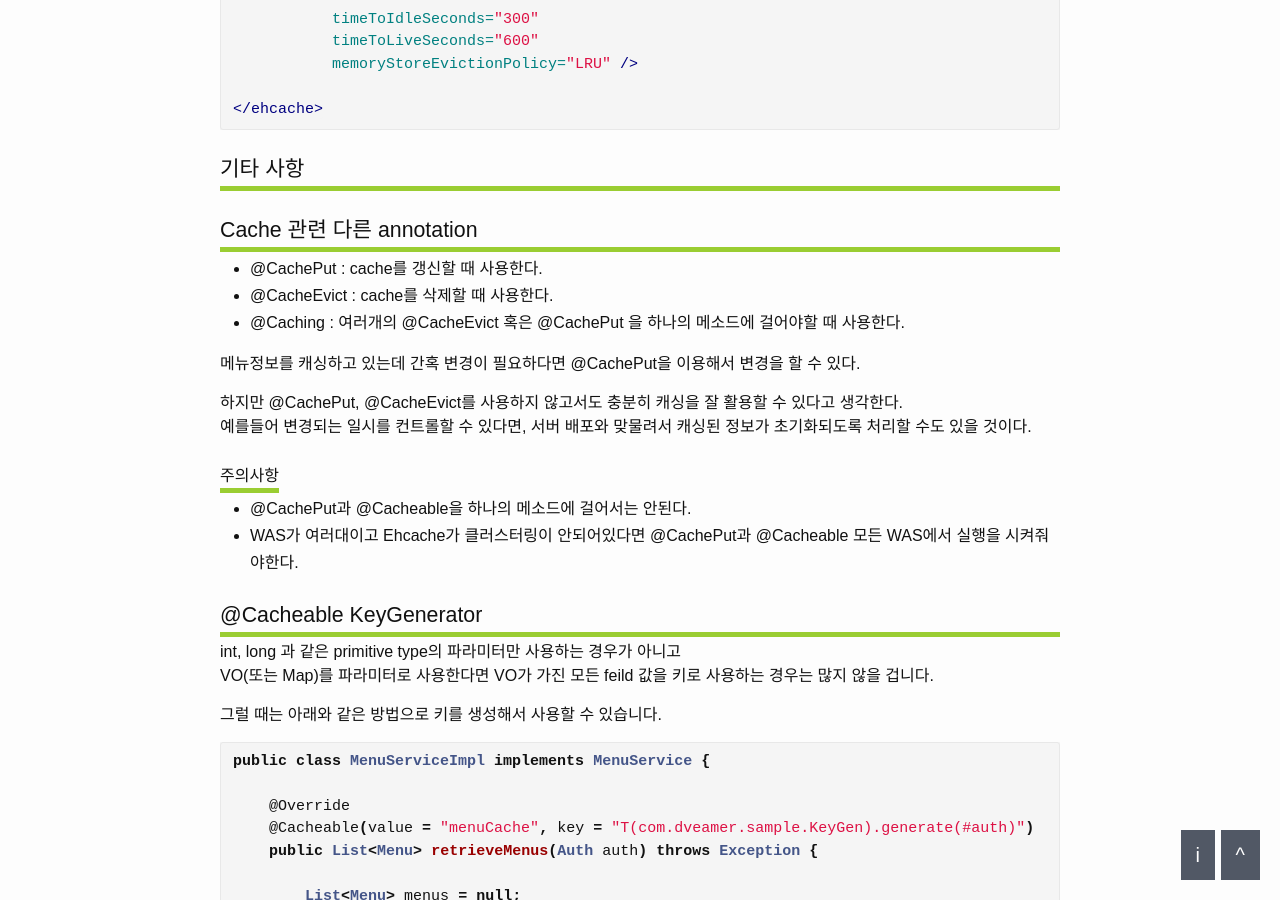
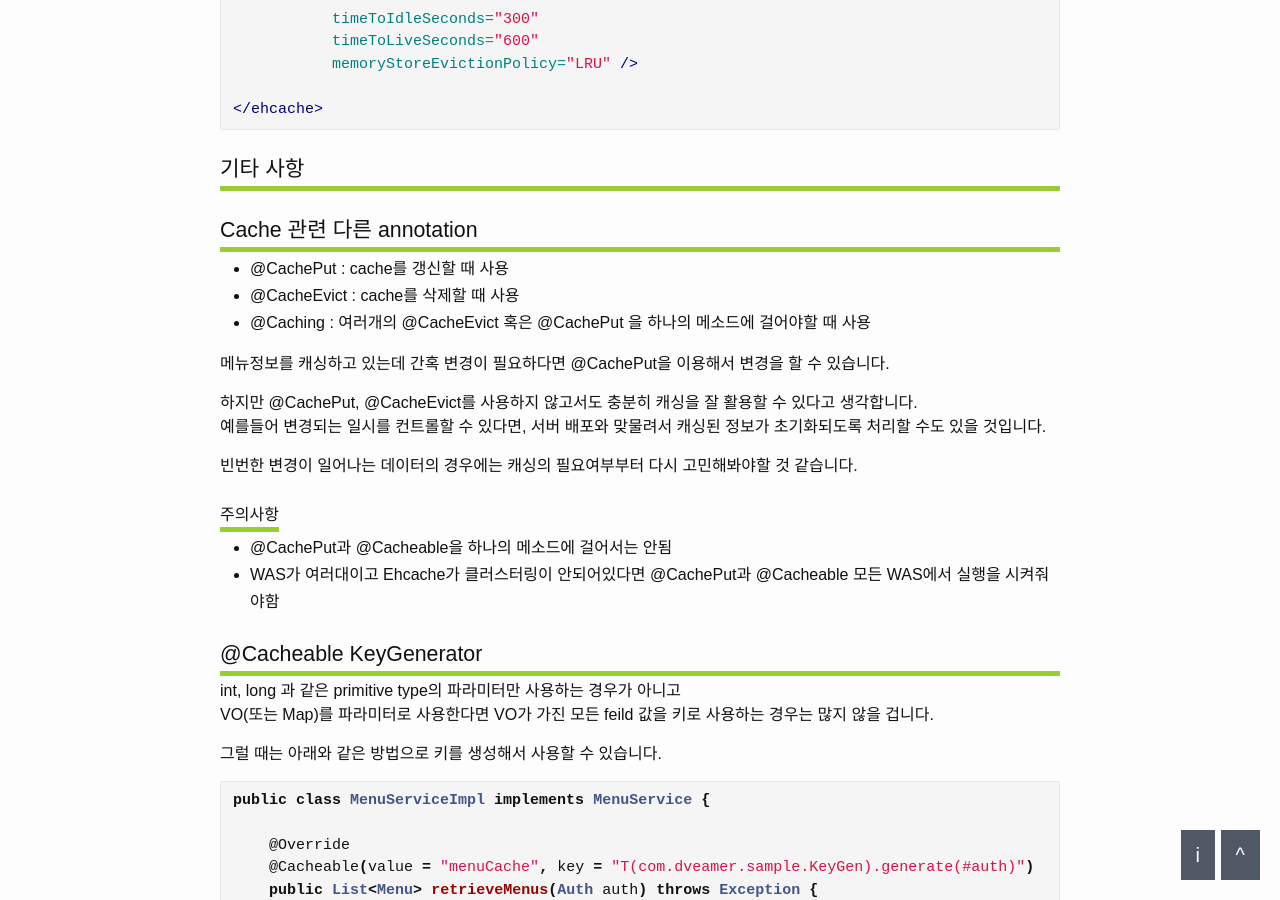
Before and after one commit to dveamer/dveamer.github.io, a Jekyll site: the page built from _posts/Spring/2018-09-23-SpringCacheable.md, in a window 1280 px wide and 900 px high, scrolled down 5862 px. Built offline with Jekyll 4.4.1, drawn with Linux system fonts in a browser that asks for light colours; comment, search, counter and statistics services are not loaded.

Commit message:
homepage

```diff
--- a/_posts/Spring/2018-09-23-SpringCacheable.md
+++ b/_posts/Spring/2018-09-23-SpringCacheable.md
@@ -262,20 +262,21 @@
 
 ## Cache 관련 다른 annotation
 
-  * @CachePut : cache를 갱신할 때 사용한다.
-  * @CacheEvict : cache를 삭제할 때 사용한다.
-  * @Caching : 여러개의 @CacheEvict 혹은 @CachePut 을 하나의 메소드에 걸어야할 때 사용한다.
+  * @CachePut : cache를 갱신할 때 사용
+  * @CacheEvict : cache를 삭제할 때 사용
+  * @Caching : 여러개의 @CacheEvict 혹은 @CachePut 을 하나의 메소드에 걸어야할 때 사용
 
-메뉴정보를 캐싱하고 있는데 간혹 변경이 필요하다면 @CachePut을 이용해서 변경을 할 수 있다.
+메뉴정보를 캐싱하고 있는데 간혹 변경이 필요하다면 @CachePut을 이용해서 변경을 할 수 있습니다.
 
-하지만 @CachePut, @CacheEvict를 사용하지 않고서도 충분히 캐싱을 잘 활용할 수 있다고 생각한다.
-예를들어 변경되는 일시를 컨트롤할 수 있다면, 서버 배포와 맞물려서 캐싱된 정보가 초기화되도록 처리할 수도 있을 것이다.
+하지만 @CachePut, @CacheEvict를 사용하지 않고서도 충분히 캐싱을 잘 활용할 수 있다고 생각합니다.
+예를들어 변경되는 일시를 컨트롤할 수 있다면, 서버 배포와 맞물려서 캐싱된 정보가 초기화되도록 처리할 수도 있을 것입니다.
+
+빈번한 변경이 일어나는 데이터의 경우에는 캐싱의 필요여부부터 다시 고민해봐야할 것 같습니다.
 
 ### 주의사항
 
-  * @CachePut과 @Cacheable을 하나의 메소드에 걸어서는 안된다.
-  * WAS가 여러대이고 Ehcache가 클러스터링이 안되어있다면 @CachePut과 @Cacheable 모든 WAS에서 실행을 시켜줘야한다.
-
+  * @CachePut과 @Cacheable을 하나의 메소드에 걸어서는 안됨
+  * WAS가 여러대이고 Ehcache가 클러스터링이 안되어있다면 @CachePut과 @Cacheable 모든 WAS에서 실행을 시켜줘야함
 
 ## @Cacheable KeyGenerator
 
```
